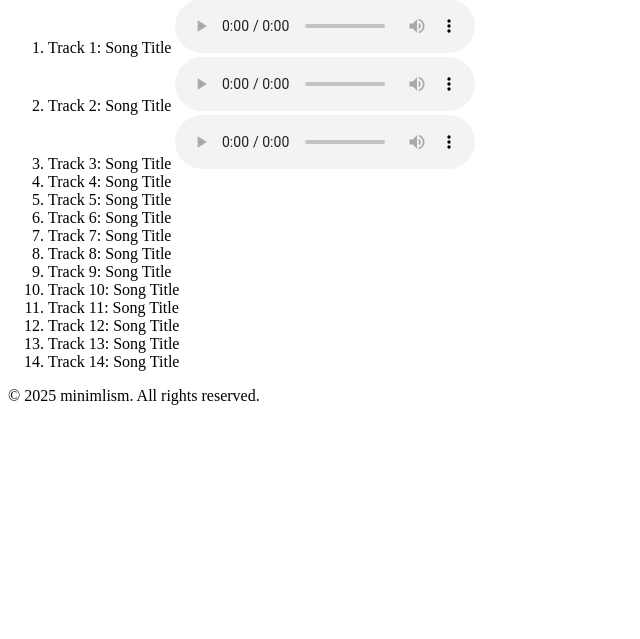
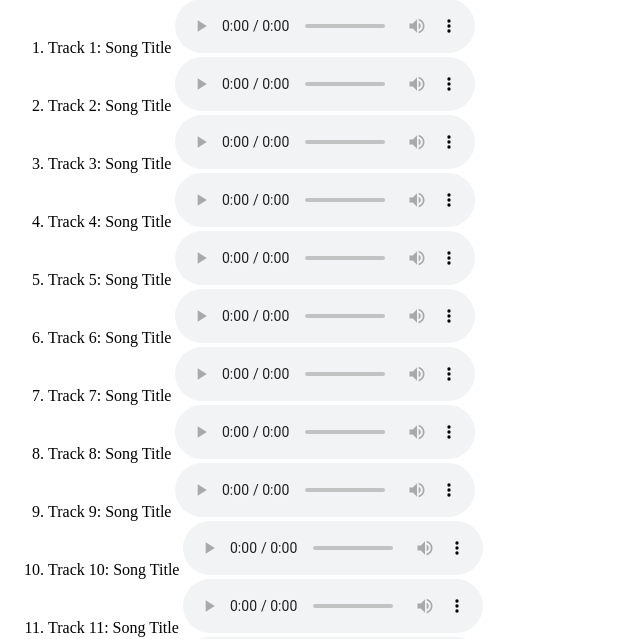
Before and after one commit to Iamminimalist/Iamminimalist.github.io, a plain HTML site: page savior-tracklist.html in a window 1280 px wide. Shown: the part 166-805 px from the top of the page, without its empty margins (0-640 px from the left). Drawn offline with Linux system fonts and the light colour scheme.

Commit message:
Update savior-tracklist.html

```diff
--- a/savior-tracklist.html
+++ b/savior-tracklist.html
@@ -4,7 +4,7 @@
     <meta charset="UTF-8">
     <meta name="viewport" content="width=device-width, initial-scale=1.0">
     <title>Savior Tracklist</title>
-    <link rel="stylesheet" href="styles.css">
+    <link rel="stylesheet" href="styles.css"> <!-- Link to your CSS file for styling -->
 </head>
 <body>
     <header>
@@ -18,36 +18,104 @@
     <section id="tracklist">
         <h2>Savior Tracklist</h2>
         <ol>
-            <li>Track 1: Song Title
+            <li>
+                Track 1: Song Title
                 <audio controls>
                     <source src="savior-track1.mp3" type="audio/mpeg">
                     Your browser does not support the audio element.
                 </audio>
             </li>
-            <li>Track 2: Song Title
+            <li>
+                Track 2: Song Title
                 <audio controls>
                     <source src="savior-track2.mp3" type="audio/mpeg">
                     Your browser does not support the audio element.
                 </audio>
             </li>
-            <li>Track 3: Song Title
+            <li>
+                Track 3: Song Title
                 <audio controls>
                     <source src="savior-track3.mp3" type="audio/mpeg">
                     Your browser does not support the audio element.
                 </audio>
             </li>
-            <!-- Repeat for all tracks, updating the track number and audio source -->
-            <li>Track 4: Song Title</li>
-            <li>Track 5: Song Title</li>
-            <li>Track 6: Song Title</li>
-            <li>Track 7: Song Title</li>
-            <li>Track 8: Song Title</li>
-            <li>Track 9: Song Title</li>
-            <li>Track 10: Song Title</li>
-            <li>Track 11: Song Title</li>
-            <li>Track 12: Song Title</li>
-            <li>Track 13: Song Title</li>
-            <li>Track 14: Song Title</li>
+            <li>
+                Track 4: Song Title
+                <audio controls>
+                    <source src="savior-track4.mp3" type="audio/mpeg">
+                    Your browser does not support the audio element.
+                </audio>
+            </li>
+            <li>
+                Track 5: Song Title
+                <audio controls>
+                    <source src="savior-track5.mp3" type="audio/mpeg">
+                    Your browser does not support the audio element.
+                </audio>
+            </li>
+            <li>
+                Track 6: Song Title
+                <audio controls>
+                    <source src="savior-track6.mp3" type="audio/mpeg">
+                    Your browser does not support the audio element.
+                </audio>
+            </li>
+            <li>
+                Track 7: Song Title
+                <audio controls>
+                    <source src="savior-track7.mp3" type="audio/mpeg">
+                    Your browser does not support the audio element.
+                </audio>
+            </li>
+            <li>
+                Track 8: Song Title
+                <audio controls>
+                    <source src="savior-track8.mp3" type="audio/mpeg">
+                    Your browser does not support the audio element.
+                </audio>
+            </li>
+            <li>
+                Track 9: Song Title
+                <audio controls>
+                    <source src="savior-track9.mp3" type="audio/mpeg">
+                    Your browser does not support the audio element.
+                </audio>
+            </li>
+            <li>
+                Track 10: Song Title
+                <audio controls>
+                    <source src="savior-track10.mp3" type="audio/mpeg">
+                    Your browser does not support the audio element.
+                </audio>
+            </li>
+            <li>
+                Track 11: Song Title
+                <audio controls>
+                    <source src="savior-track11.mp3" type="audio/mpeg">
+                    Your browser does not support the audio element.
+                </audio>
+            </li>
+            <li>
+                Track 12: Song Title
+                <audio controls>
+                    <source src="savior-track12.mp3" type="audio/mpeg">
+                    Your browser does not support the audio element.
+                </audio>
+            </li>
+            <li>
+                Track 13: Song Title
+                <audio controls>
+                    <source src="savior-track13.mp3" type="audio/mpeg">
+                    Your browser does not support the audio element.
+                </audio>
+            </li>
+            <li>
+                Track 14: Song Title
+                <audio controls>
+                    <source src="savior-track14.mp3" type="audio/mpeg">
+                    Your browser does not support the audio element.
+                </audio>
+            </li>
         </ol>
     </section>
 
```
